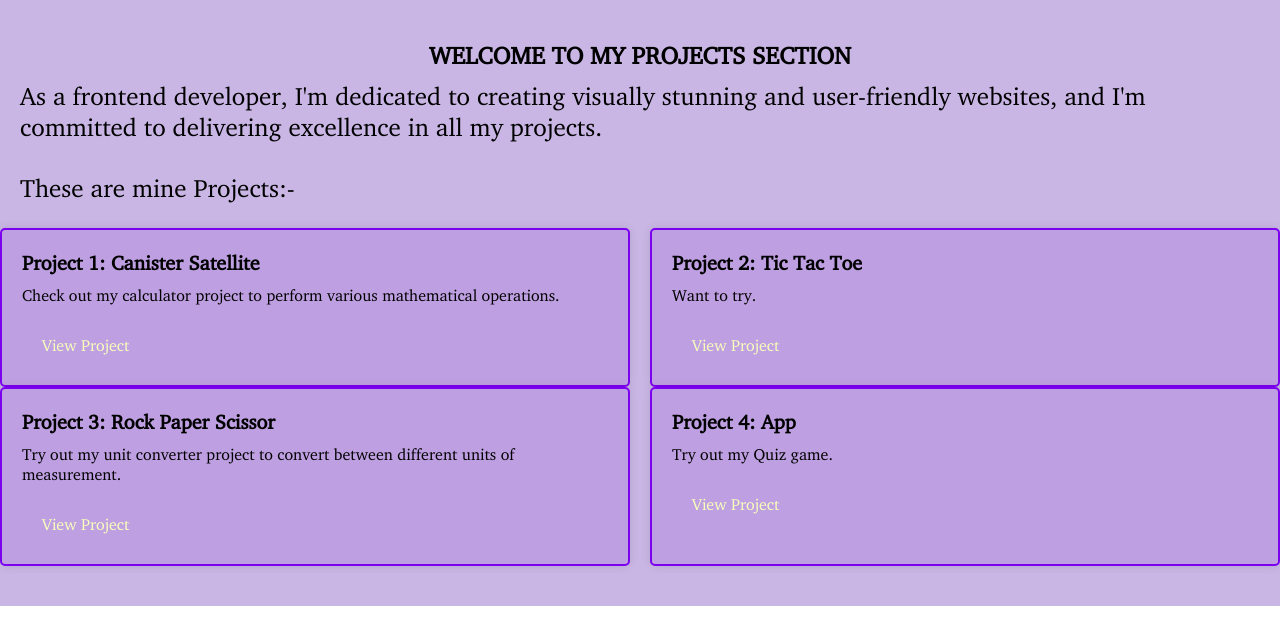
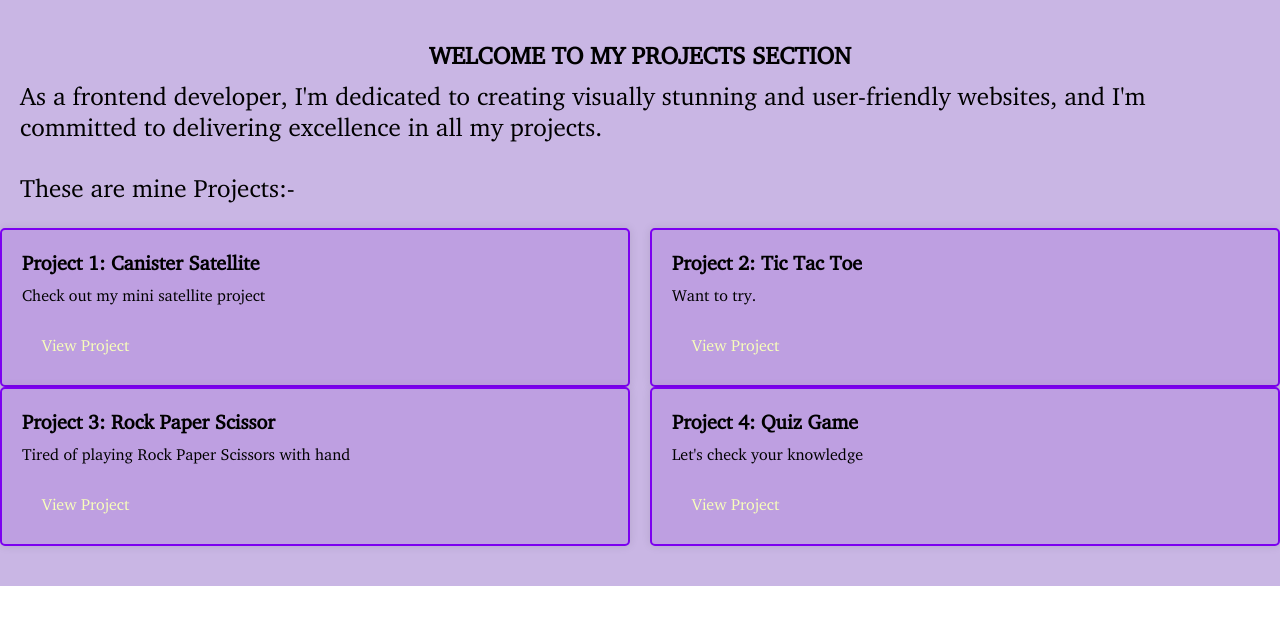
Before and after one commit to arjit86/my-website, a plain HTML site: page Project Section/index.html in a window 1280 px wide. Drawn offline with Linux system fonts and the light colour scheme.

Commit message:
first update

```diff
--- a/Project Section/index.html
+++ b/Project Section/index.html
@@ -20,7 +20,7 @@
         <div class="service-row">
             <div class="service-column">
                 <h3 class="title">Project 1: Canister Satellite</h3>
-                <p>Check out my calculator project to perform various mathematical operations.</p>
+                <p>Check out my mini satellite project</p>
                 <a href="CanSat/index.html" class="btn">View Project</a>
             </div>
             <div class="service-column">
@@ -33,12 +33,12 @@
         <div class="service-row">
             <div class="service-column">
                 <h3 class="title">Project 3: Rock Paper Scissor </h3>
-                <p>Try out my unit converter project to convert between different units of measurement.</p>
+                <p>Tired of playing Rock Paper Scissors with hand</p>
                 <a href="Rock Paper Scissors/index.html" class="btn">View Project</a>
             </div>
             <div class="service-column">
-                <h3 class="title">Project 4: App</h3>
-                <p>Try out my Quiz game.</p>
+                <h3 class="title">Project 4: Quiz Game</h3>
+                <p>Let's check your knowledge</p>
                 <a href="https://maniaquiz.w3spaces.com/" class="btn">View Project</a>
             </div>
         </div>
```
